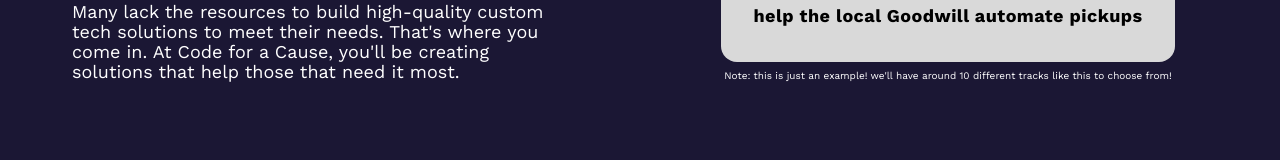
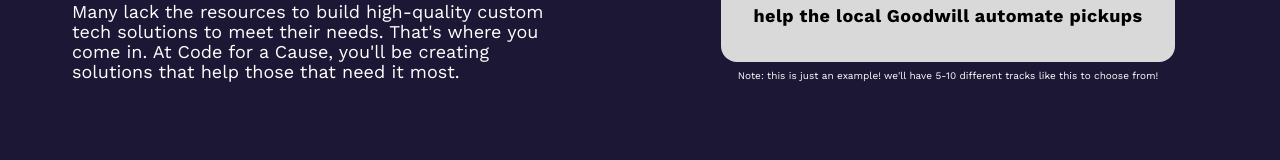
Before and after one commit to bub655/code-for-cause, a Next.js app: page / in a window 1280 px wide. Shown: the part 774-934 px from the top of the page. Built offline with nearby package versions, Linux system fonts and the light colour scheme.

Commit message:
10-15 -> 5-10 tracks

```diff
--- a/src/components/unique.tsx
+++ b/src/components/unique.tsx
@@ -25,8 +25,8 @@ export const Unique = () => {
 					<div className="">help the local Goodwill automate pickups</div>
 				</div>
 				<div className="text-[10px] mt-2 font-normal leading-3">
-					Note: this is just an example! we&apos;ll have around 10 different
-					tracks like this to choose from!
+					Note: this is just an example! we&apos;ll have 5-10 different tracks
+					like this to choose from!
 				</div>
 			</div>
 		</div>
```
